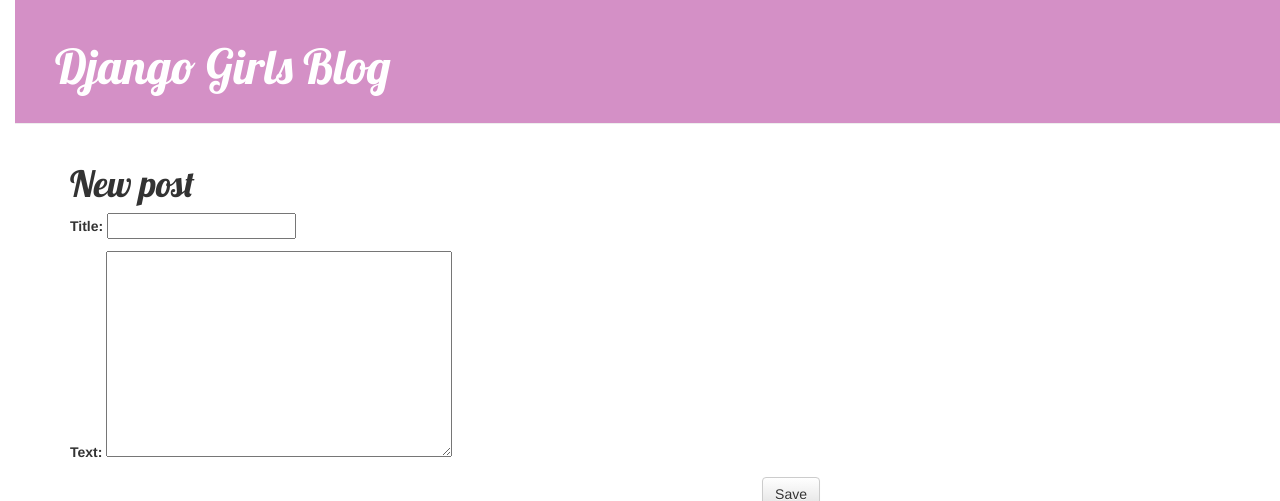
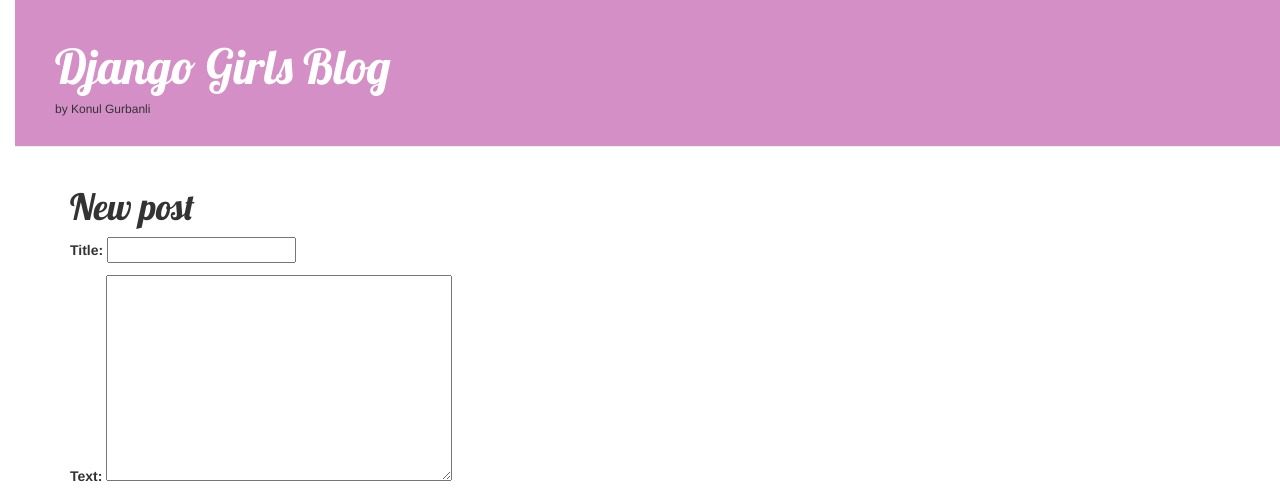
Before and after one commit to KnlG/my-first-blog, a Django app: page /post/new/ in a window 1280 px wide. Shown: the top 501 px of the page. Run offline with Django 3.2, Linux system fonts and the light colour scheme; some libraries are stand-ins or nearby versions.

Commit message:
Added my name on the header

```diff
--- a/blog/templates/blog/base.html
+++ b/blog/templates/blog/base.html
@@ -14,6 +14,7 @@
         <a href="{% url 'post_new' %}" class="top-menu"><span class="glyphicon glyphicon-plus"></span></a>
         {% endif %}
        <h1><a href="/">Django Girls Blog</a></h1>
+       <h6> by Konul Gurbanli </h6>
    </div>
     <div class="content container">
         <div class="row">
```
